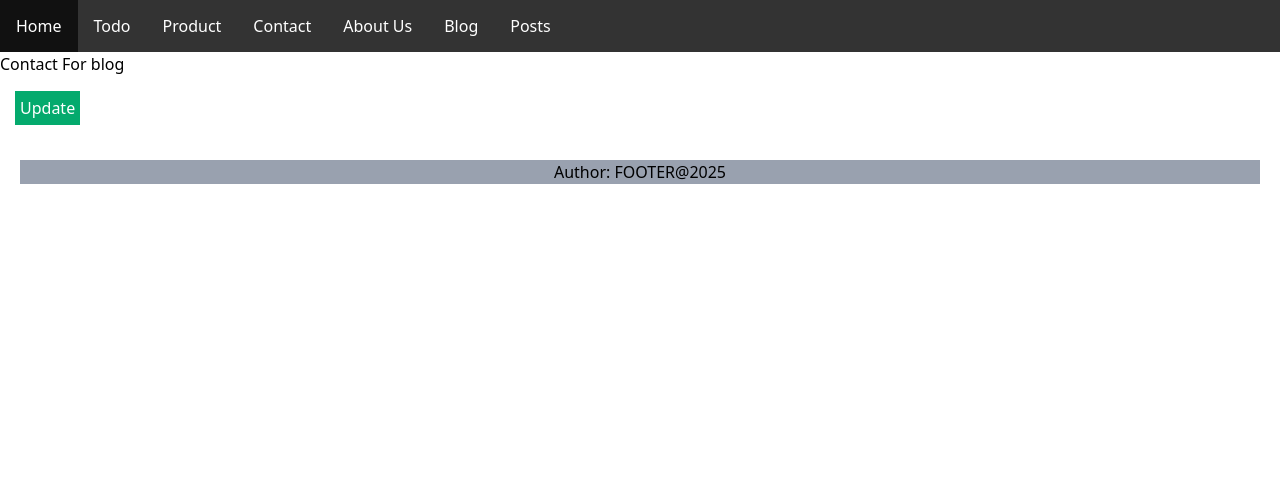
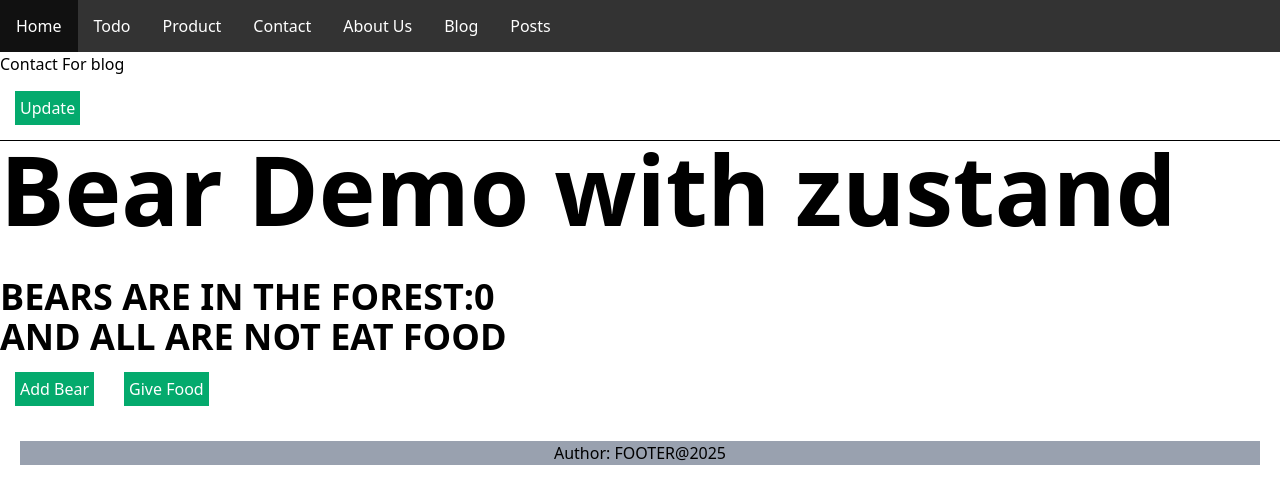
Before and after one commit to Ankitjaviya23/react-learn, a React (Vite) app: page /contact in a window 1280 px wide. Shown: the top 504 px of the page. Built offline with nearby package versions, Linux system fonts and the light colour scheme.

Commit message:
Day11- Zustand Learn

```diff
--- a/src/pages/Contact.jsx
+++ b/src/pages/Contact.jsx
@@ -1,15 +1,42 @@
 import React from "react";
 import { userPreference } from "../store/preferenceStore";
+import { useBearStore } from "../store/BearStore";
 const Contact = () => {
   const { defaultPref, updatePref } = userPreference();
 
   const setvalue = defaultPref == "contact" ? "blog" : "contact";
 
+  const availableBear = useBearStore((state) => state.bears);
+  const handleAdd = useBearStore((state) => state.increaseBears);
+  const removeSingle = useBearStore((state) => state.removeBears);
+  const handleRemoveAll = useBearStore((state) => state.removeAllBears);
+  const hungryStatus = useBearStore((state) => state.isHungry);
+  const handleStatus = useBearStore((state) => state.HungryNow);
+
   return (
     <div>
       <h1>Contact For {defaultPref}</h1>
+      <button onClick={() => updatePref(setvalue)}>Update </button>
+      <hr />
+      <h1 className="text-8xl font-bold pb-10">Bear Demo with zustand</h1>
+      <h1 className="text-4xl font-bold">
+        BEARS ARE IN THE FOREST:
+        {availableBear} <br />
+        AND ALL ARE {hungryStatus ? "NOT EAT FOOD" : "EAT WELL."}
+      </h1>
+      <button onClick={handleAdd}>Add Bear</button>
 
-      <button onClick={() => updatePref(setvalue)}>Update </button>
+      <button onClick={handleStatus}>
+        {" "}
+        {hungryStatus ? "Give Food" : "Remove Fodo"}{" "}
+      </button>
+
+      {availableBear > 0 && (
+        <>
+          <button onClick={removeSingle}>Remove single Bear</button>
+          <button onClick={handleRemoveAll}>Remove All Bears</button>
+        </>
+      )}
     </div>
   );
 };
--- /dev/null
+++ b/src/store/BearStore.jsx
@@ -0,0 +1,26 @@
+import { create } from "zustand";
+import { persist } from "zustand/middleware";
+
+export const useBearStore = create(
+  persist(
+    (set) => ({
+      bears: 0,
+      isHungry: true,
+
+      increaseBears: () => set((state) => ({ bears: state.bears + 1 })),
+
+      removeAllBears: () => set({ bears: 0 }),
+
+      removeBears: () => set((state) => ({ bears: state.bears - 1 })),
+      HungryNow: () =>
+        set((state) => ({ isHungry: (state.isHungry = !state.isHungry) })),
+    }),
+
+    {
+      name: "bear-storage",
+      partialize: (state) => ({
+        bears: state.bears,
+      }),
+    }
+  )
+);
```
